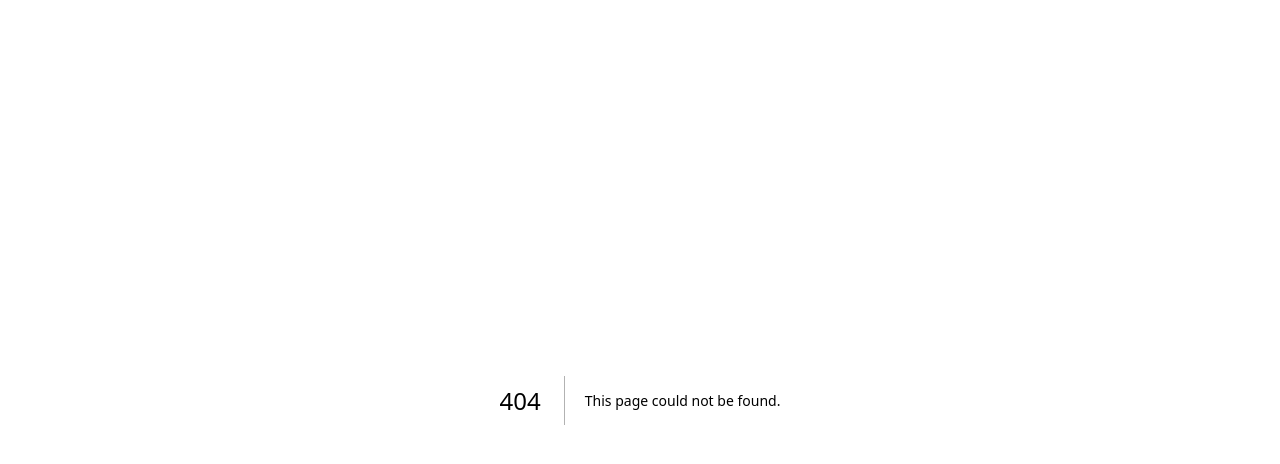
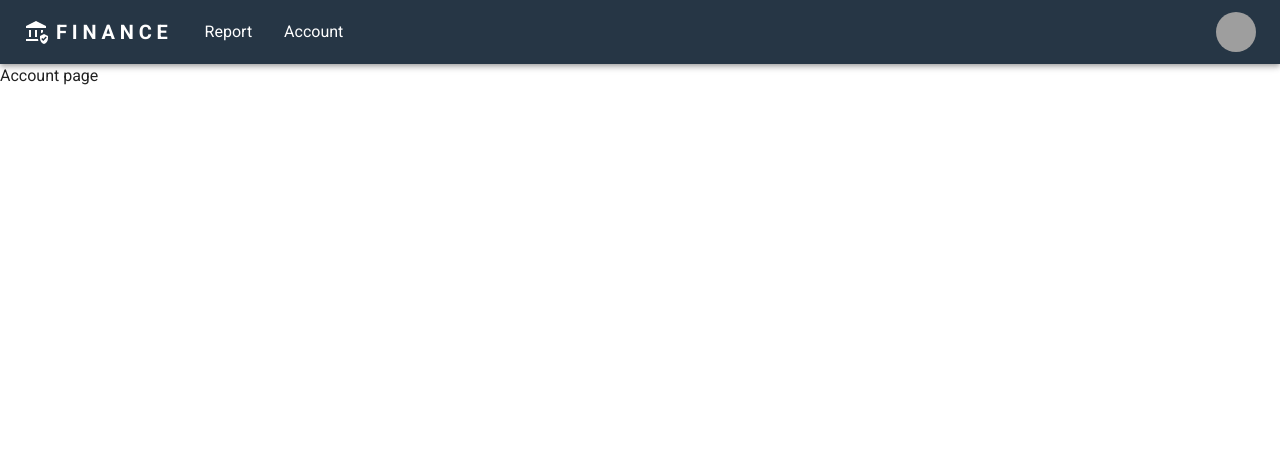
Before and after one commit to datnguyenute/finance_personal, a Next.js app: page /account in a window 1280 px wide. Before the commit this address had no page. Shown: the top 464 px of the page. Built offline with nearby package versions, Linux system fonts and the light colour scheme; grey boxes are pictures that could not be loaded; what @mui/material-nextjs would draw is missing.

Commit message:
Add navigation

```diff
--- /dev/null
+++ b/src/app/account/page.tsx
@@ -0,0 +1,7 @@
+const AccountPage = () => {
+  return (
+    <div>Account page</div>
+  )
+}
+
+export default AccountPage;
--- a/src/app/layout.tsx
+++ b/src/app/layout.tsx
@@ -3,6 +3,7 @@ import { AppRouterCacheProvider } from '@mui/material-nextjs/v14-appRouter';
 import { ThemeProvider } from '@mui/material/styles';
 import CssBaseline from '@mui/material/CssBaseline';
 import theme from '@/theme';
+import AppHeader from '@/components/header/app.header';
 
 export default function RootLayout(props: { children: React.ReactNode }) {
   return (
@@ -12,6 +13,7 @@ export default function RootLayout(props: { children: React.ReactNode }) {
           <ThemeProvider theme={theme}>
             {/* CssBaseline kickstart an elegant, consistent, and simple baseline to build upon. */}
             <CssBaseline />
+            <AppHeader />
             {props.children}
           </ThemeProvider>
         </AppRouterCacheProvider>
--- a/src/app/profile/page.tsx
+++ b/src/app/profile/page.tsx
@@ -1,7 +1,7 @@
-const Profile = () => {
+const ProfilePage = () => {
   return (
-    <div>Profile page</div>
+    <div>ProfilePage page</div>
   )
 }
 
-export default Profile;
+export default ProfilePage;
--- a/src/components/header/app.header.tsx
+++ b/src/components/header/app.header.tsx
@@ -15,11 +15,22 @@ import Tooltip from '@mui/material/Tooltip';
 import MenuItem from '@mui/material/MenuItem';
 import AssuredWorkloadIcon from '@mui/icons-material/AssuredWorkload';
 import Link from 'next/link';
+import { useRouter } from 'next/navigation';
 
-const pages = ['Products', 'Pricing', 'Blog'];
+const pages = [
+  {
+    url: "/report",
+    name: "Report"
+  },
+  {
+    url: "/account",
+    name: "Account"
+  },
+];
 const settings = ['Profile', 'Logout'];
 
 function AppHeader() {
+  const router = useRouter();
   const [anchorElNav, setAnchorElNav] = React.useState<null | HTMLElement>(null);
   const [anchorElUser, setAnchorElUser] = React.useState<null | HTMLElement>(null);
 
@@ -38,27 +49,31 @@ function AppHeader() {
     setAnchorElUser(null);
   };
 
+  const redirectToHomepage = () => {
+    router.push('/');
+  }
+
   return (
     <AppBar position="static" sx={{ backgroundColor: "#263645" }}>
       <Container maxWidth="xl">
         <Toolbar disableGutters>
-          <AssuredWorkloadIcon sx={{ display: { xs: 'none', md: 'flex' }, mr: 1 }} />
+          <AssuredWorkloadIcon sx={{ display: { xs: 'none', md: 'flex', cursor: "pointer" }, mr: 1 }} onClick={() => redirectToHomepage()} />
           <Typography
             variant="h6"
             noWrap
             component="a"
-            href="#app-bar-with-responsive-menu"
             sx={{
               mr: 2,
               display: { xs: 'none', md: 'flex' },
-              fontFamily: 'monospace',
               fontWeight: 700,
               letterSpacing: '.3rem',
               color: 'inherit',
               textDecoration: 'none',
+              cursor: "pointer"
             }}
+            onClick={() => redirectToHomepage()}
           >
-            PERSONAL FINANCE
+            FINANCE
           </Typography>
 
           <Box sx={{ flexGrow: 1, display: { xs: 'flex', md: 'none' } }}>
@@ -89,8 +104,8 @@ function AppHeader() {
               sx={{ display: { xs: 'block', md: 'none' } }}
             >
               {pages.map((page) => (
-                <MenuItem key={page} onClick={handleCloseNavMenu}>
-                  <Typography sx={{ textAlign: 'center' }}>{page}</Typography>
+                <MenuItem key={page.name} onClick={handleCloseNavMenu}>
+                  <Link href={page.url} style={{ color: "unset", textDecoration: "unset" }}>{page.name}</Link>
                 </MenuItem>
               ))}
             </Menu>
@@ -112,17 +127,11 @@ function AppHeader() {
               textDecoration: 'none',
             }}
           >
-            PERSONAL FINANCE
+            FINANCE
           </Typography>
-          <Box sx={{ flexGrow: 1, display: { xs: 'none', md: 'flex' } }}>
+          <Box sx={{ flexGrow: 1, display: { xs: 'none', md: 'flex' }, "> a": { color: "white", display: "block", margin: "0 16px", textDecoration: "unset" } }}>
             {pages.map((page) => (
-              <Button
-                key={page}
-                onClick={handleCloseNavMenu}
-                sx={{ my: 2, color: 'white', display: 'block' }}
-              >
-                {page}
-              </Button>
+              <Link key={page.name} href={page.url}>{page.name}</Link>
             ))}
           </Box>
           <Box sx={{ flexGrow: 0 }}>
@@ -149,7 +158,7 @@ function AppHeader() {
             >
               {settings.map((setting) => (
                 <MenuItem key={setting} onClick={handleCloseUserMenu}>
-                  <Link href={"/profile"}>{setting}</Link>
+                  <Link style={{ color: "unset", textDecoration: "unset" }} href={"/profile"}>{setting}</Link>
                 </MenuItem>
               ))}
             </Menu>
```
Also changed, not shown: src/app/about/page.tsx (deleted, +0 -35 lines), src/app/page.tsx (+4 -4 lines), src/app/report/page.tsx (added, +7 -0 lines).
